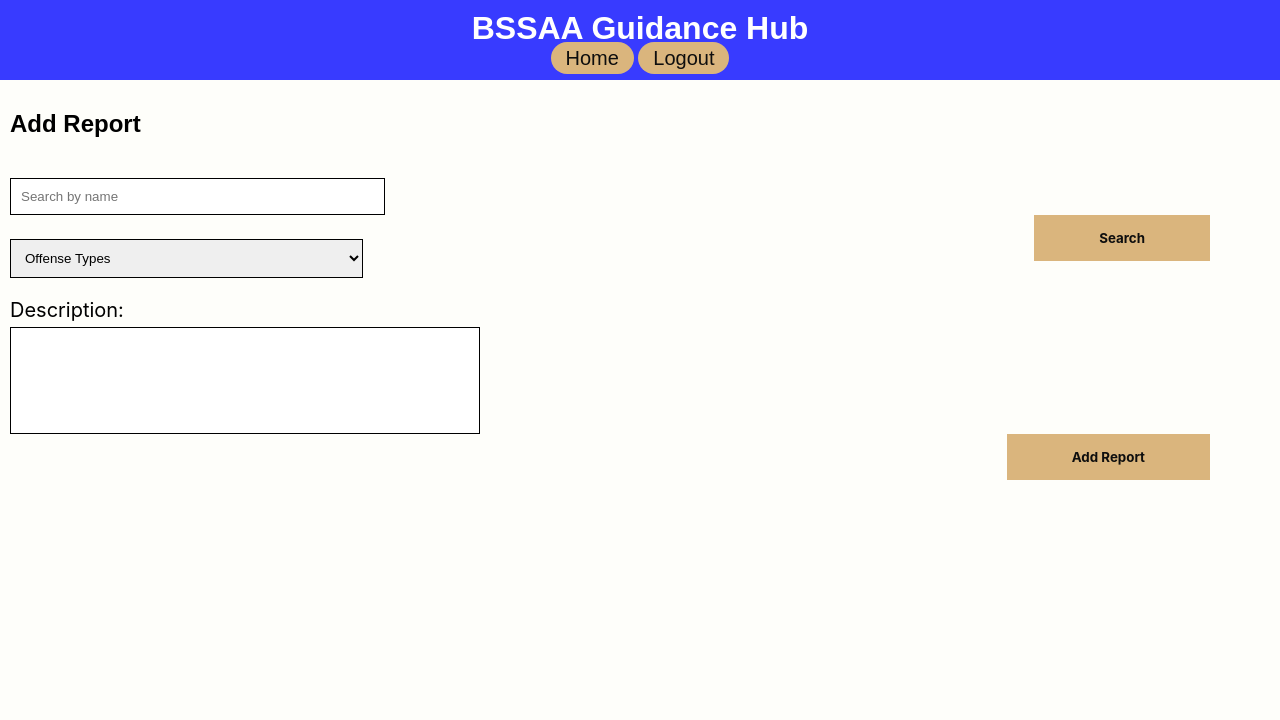
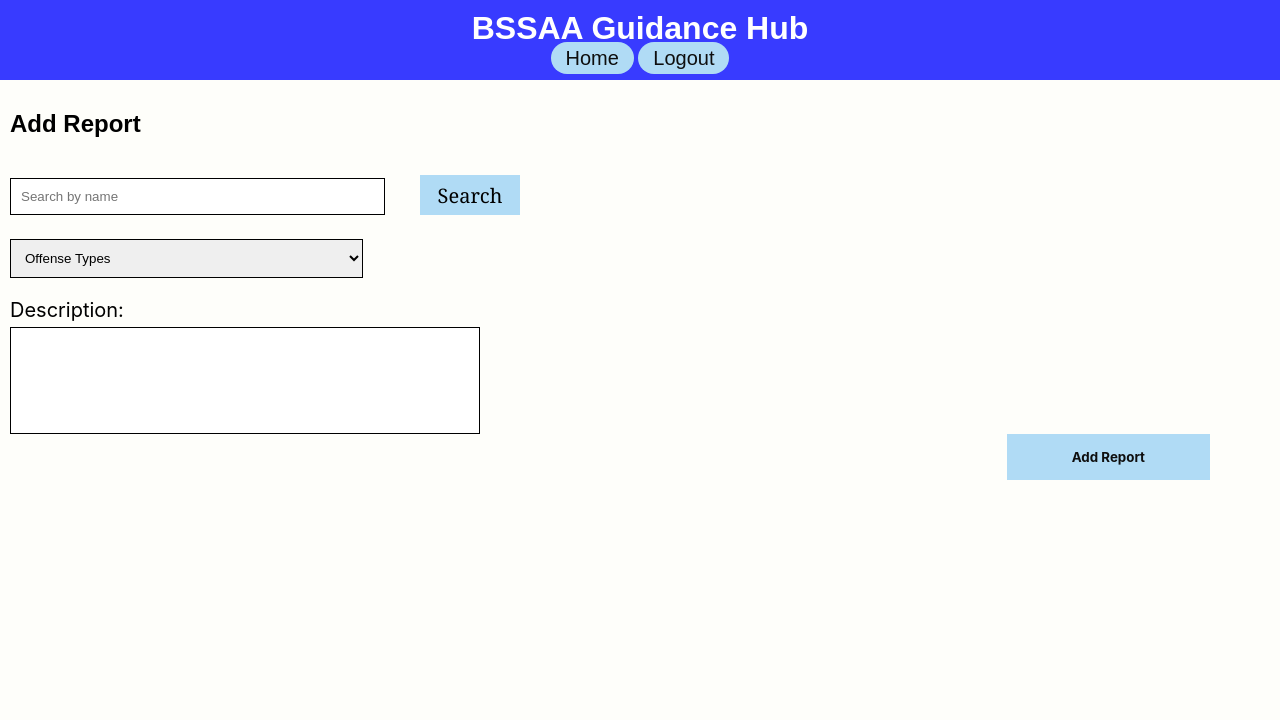
Before and after one commit to JanDanielNieto/guidancesystem, a Flask app: page /add_report in a window 1280 px wide. Shown: the top 720 px of the page. Run offline with Flask 3, Linux system fonts and the light colour scheme.

Commit message:
adjusted colors and hovering hyperlinks

```diff
--- a/guidance-counselor-student-management/app/static/css/styles.css
+++ b/guidance-counselor-student-management/app/static/css/styles.css
@@ -17,7 +17,7 @@ main {
 
 footer {
     padding: 10px 0;
-    position: relative;
+    position: fixed;
     bottom: 0;
     width: 100%;
 }
@@ -46,14 +46,14 @@ h2 {
 
 a {
     font-size: 20px;
-    background-color: #dab57d;
+    background-color: #b0dbf5;
     border-radius: 40px;
     padding: 5px 15px;
     text-decoration: none;
     color: #0e0e0e;
 }
 a:hover {
-    text-decoration: underline;
+    background-color: #93c3e1;
 }
 
 .bgimage{
@@ -73,7 +73,7 @@ a:hover {
     top: 50px;
     font-size: 150%;
     color: #ffde59;
-    background: #38B6FF;
+    background: #383bff;
     margin: auto;
     border-radius: 40px;
     padding: 10px;
@@ -82,7 +82,7 @@ a:hover {
 }
 
 .logout {
-    background: #dab57d;
+    background: #b0dbf5;
     color: #0e0e0e;
     width: 100px;
     height: 25px;
@@ -94,6 +94,11 @@ a:hover {
     left: 90%;
     top: -280px;
     font-size: 100%;
+
+}
+
+.logout:hover {
+    background: #93c3e1;
 }
 
 .mainfont {
@@ -149,7 +154,7 @@ form {
 button[type="submit"]{
     font-family: ROBOTO-VARIABLE-FONT, -apple-system, BlinkMacSystemFont, "Segoe UI", Roboto, "Helvetica Neue";
     font-weight: bold;
-    background-color: #dab57d;
+    background-color: #b0dbf5;
     color: #0e0e0e;
     border: none;
     padding: 15px 65px;
@@ -157,30 +162,33 @@ button[type="submit"]{
     right: 70px;
     cursor: pointer;
 }
-button[type="submit"]:hover, button[type="create"]:hover, button[type="login"]:hover{
-    background-color: #a1855c;
+button[type="submit"]:hover, button[type="create"]:hover, button[type="login"]:hover, button[type="delete"]:hover, button[type="search"]:hover{
+    background-color: #8ebdda;
 }
 
 button[type="create"], button[type="login"]{
     font-family: ROBOTO-VARIABLE-FONT, -apple-system, BlinkMacSystemFont, "Segoe UI", Roboto, "Helvetica Neue";
     font-weight: bold;
-    background-color: #dab57d;
+    background-color: #b0dbf5;
     color: #0e0e0e;
     border: none;
     padding: 15px 65px;
     cursor: pointer;
+
 }
 
 button[type="search"]{
     font-family: Cambria, Cochin, Georgia, Times, 'Times New Roman', serif;
     font-size: 20px;
     position: absolute;
-    left: 450px;
+    background-color: #b0dbf5;
+    left: 420px;
     top: 175px;
     cursor: pointer;
-    padding:10px;
+    padding:5px;
     width: 100px;
-    height: 50px;
+    height: 40px;
+    border: none;
 }
 
 input[type="text"], input[type="date"], input[type="time"], select {
@@ -232,7 +240,7 @@ input[type="text"], input[type="date"], input[type="time"], select {
 .inline{
     display: inline;
     font-size: 20px;
-    background-color: #dab57d;
+    background-color: #b0dbf5;
     border-radius: 40px;
     margin: 0px 10px;
     padding: 5px 15px;
@@ -241,10 +249,6 @@ input[type="text"], input[type="date"], input[type="time"], select {
 
 }
 
-button[type="delete"]:hover{
-    background-color: #a1855c;
-
-}
 
 
 h3 {
--- a/guidance-counselor-student-management/app/templates/add_report.html
+++ b/guidance-counselor-student-management/app/templates/add_report.html
@@ -5,7 +5,7 @@
 
 <form  method="GET" action="{{ url_for('main.index') }}">
     <input class="textbox" type="text" name="query" placeholder="Search by name" value="{{ query }}"><br>
-    <button type="submit">Search</button><br>
+    <button type="search">Search</button><br>
     <select class="textbox" name="offensetype">
         <option value="">Offense Types</option>
         {% for purpose in purposes %}
```
